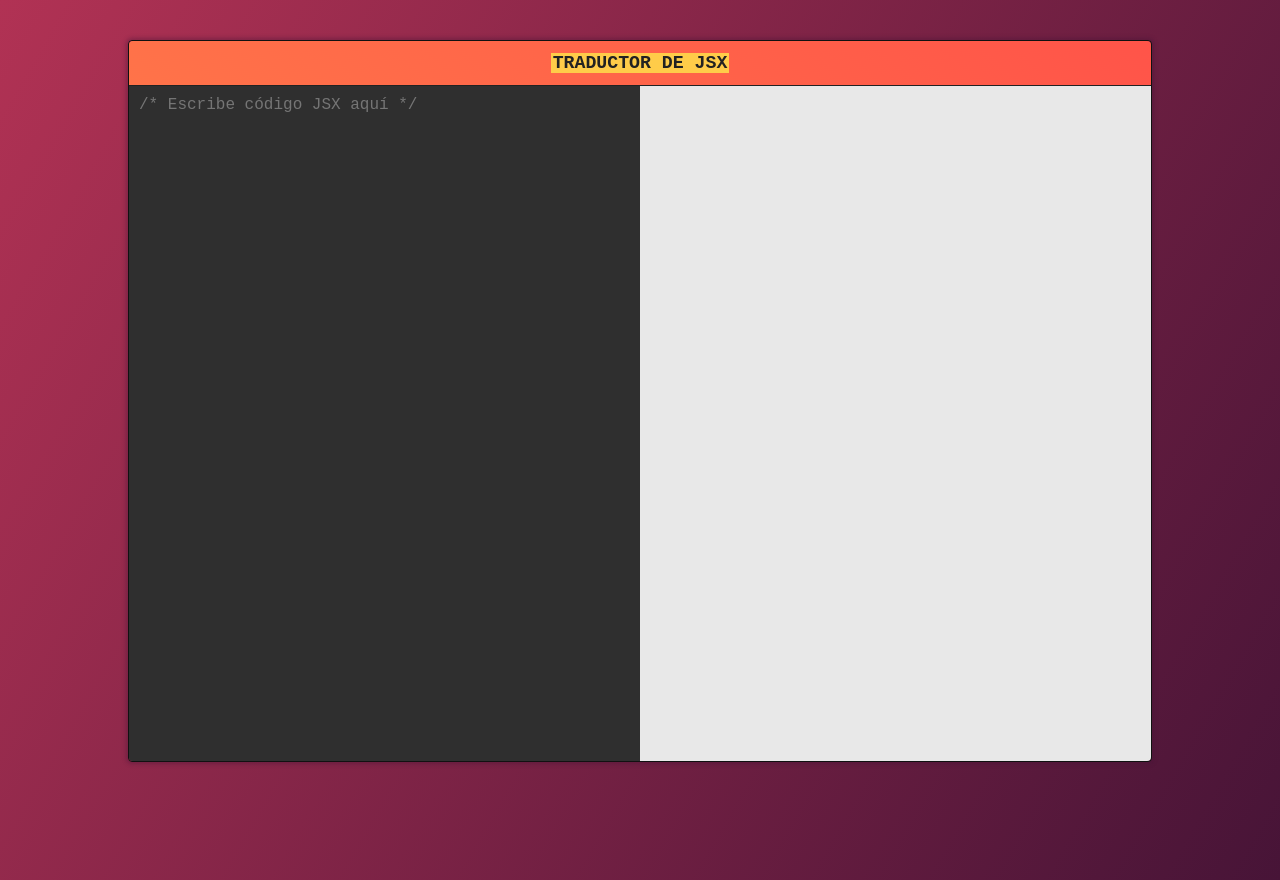
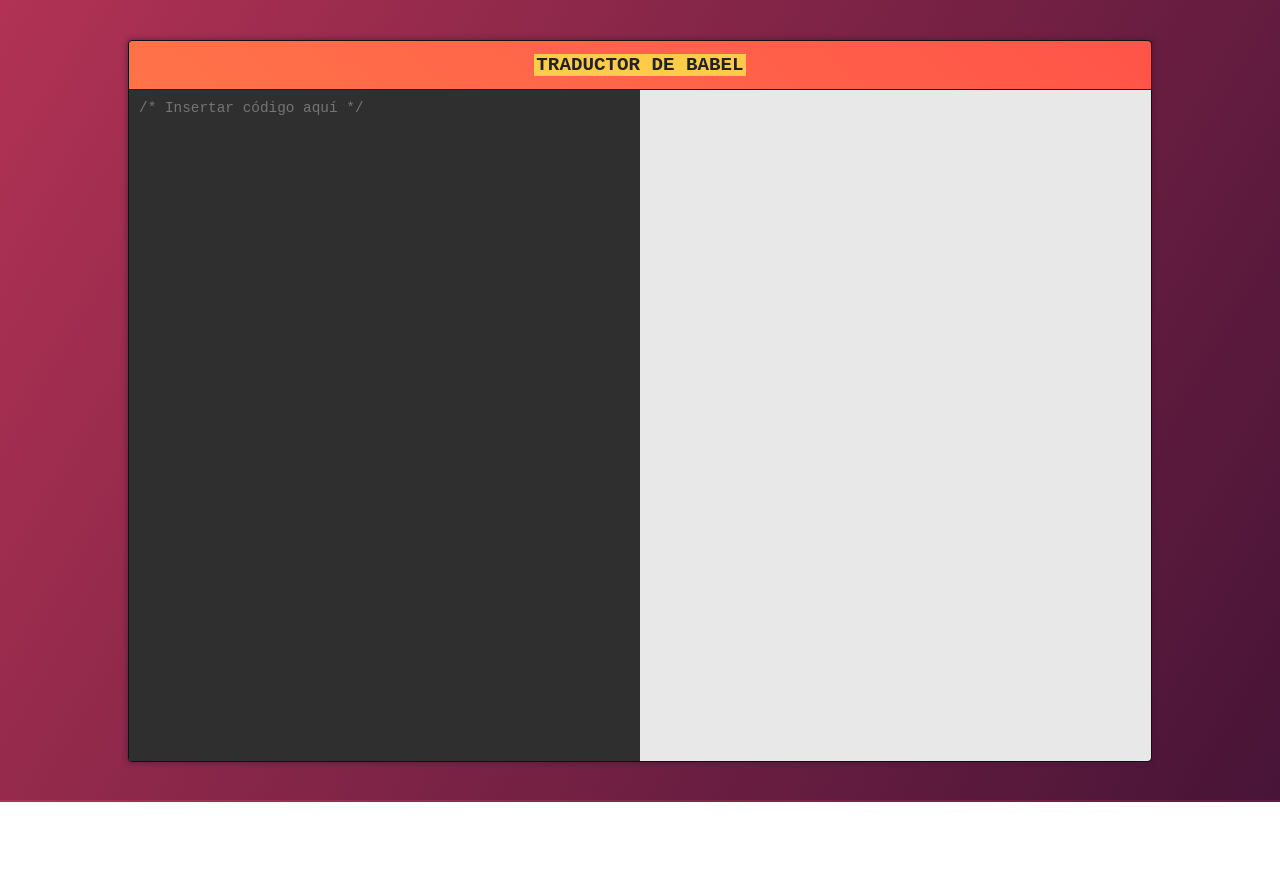
Before and after one commit to juanmnl/learnJSX, a React (Create React App) app: page / in a window 1280 px wide. After the commit the page ends 802 px from the top, so only its background shows below. Built offline with nearby package versions, Linux system fonts and the light colour scheme.

Commit message:
Add readme and image, fix texts

```diff
--- a/public/index.html
+++ b/public/index.html
@@ -4,7 +4,7 @@
     <meta charset="utf-8">
     <meta name="viewport" content="width=device-width, initial-scale=1">
     <link rel="shortcut icon" href="%PUBLIC_URL%/favicon.ico">
-    <title>Traductor de JSX</title>
+    <title>👀ES6 >> ES5 👀</title>
     <script src="https://cdnjs.cloudflare.com/ajax/libs/babel-standalone/6.19.0/babel.js"></script>
   </head>
   <body>
--- a/src/components/App.js
+++ b/src/components/App.js
@@ -9,7 +9,7 @@
       input: '',
       output: '',
       err: '',
-      placeholder: '/* Escribe código JSX aquí */',
+      placeholder: '/* Insertar código aquí */',
     }
   }
 
@@ -31,7 +31,7 @@
   render() {
     return (
       <div className='app-container'>
-        <Navbar title='Traductor de JSX' />
+        <Navbar title='Traductor de Babel' />
         {this.state.err
           ? <div className='error'>{this.state.err}</div>
           : ''
--- a/src/index.css
+++ b/src/index.css
@@ -1,8 +1,12 @@
 /*GLOBAL CSS*/
+html {
+  height: 100%;
+}
+
 body {
-  height: 100vh;
   margin: 0;
   padding: 40px 10%;
+  font-size: 18px;
   font-family: monospace;
   background: linear-gradient(120deg, #B13254, #471437);
 }
--- a/src/styles/App.css
+++ b/src/styles/App.css
@@ -22,7 +22,7 @@
 
 .navbar h1 {
   display: inline-block;
-  font-size: 1.4em;
+  font-size: 1.2rem;
   background-color: #ffcc49;
   padding: 0 2px;
 }
@@ -32,7 +32,7 @@
   overflow: auto;
   background-color: #ffdce9;
   color: red;
-  font-size: 16px;
+  font-size: .9rem;
   padding: 10px;
   box-shadow: inset 0px 0px 4px 1px rgba(255, 132, 132, 0.3);
   border-bottom: 1px solid #222;
@@ -55,7 +55,7 @@
 pre, textarea {
   width: 50%;
   font-family: monospace;
-  font-size: 16px;
+  font-size: .9rem;
   margin: 0;
   padding: 10px;
   color: #222222;
@@ -73,3 +73,12 @@
 textarea:focus {
   outline: 0;
 }
+
+@keyframes blink {
+  0% {
+    opacity:0;
+  }
+  100% {
+    opacity:1;
+  }
+}
```
Also changed, not shown: learnJSX.png (added), 1 other file (tests, documents, lock files or other folders).
